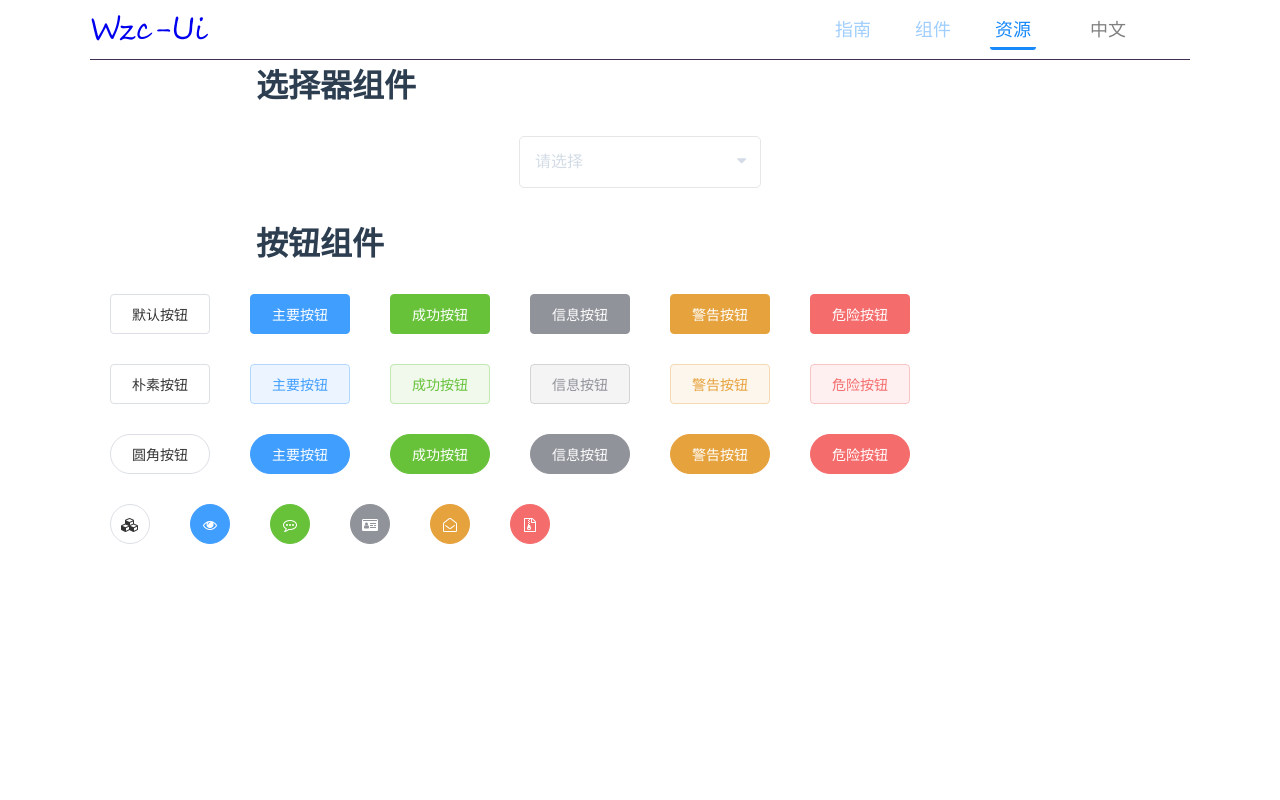
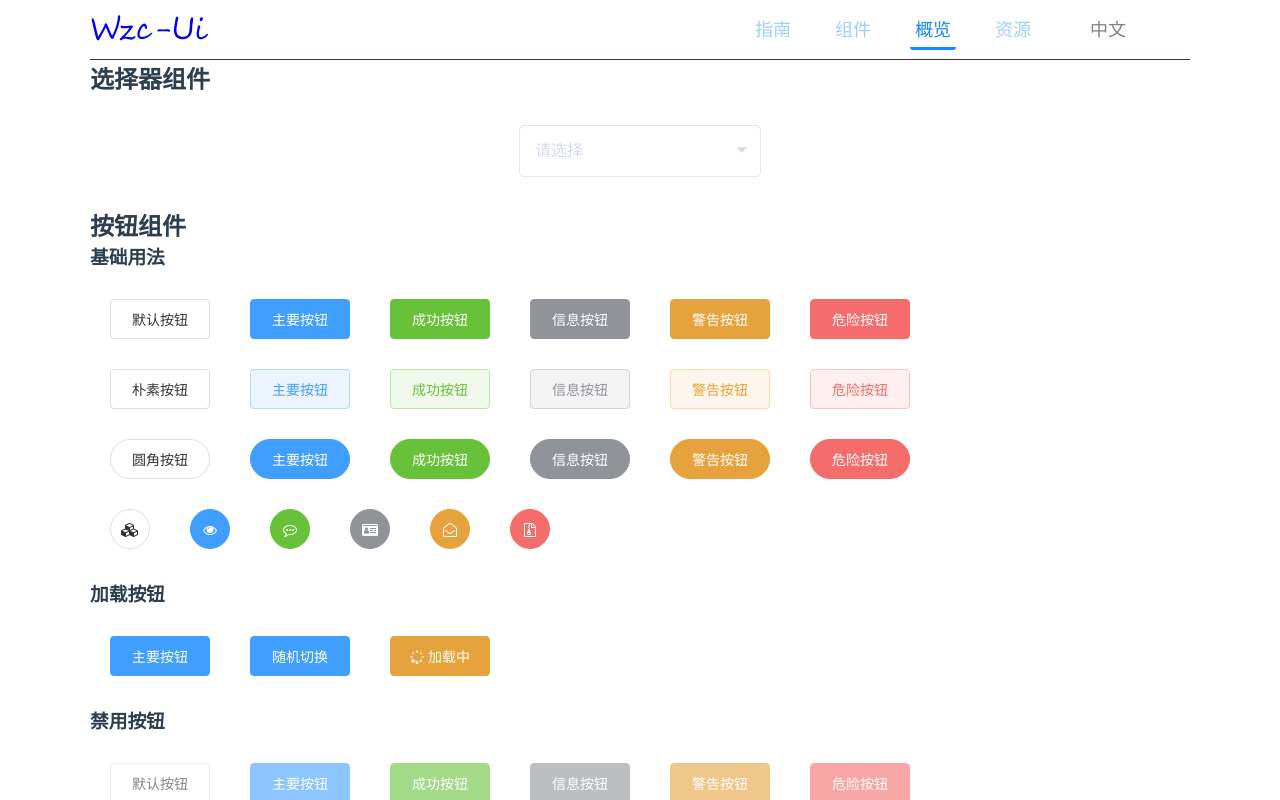
Before and after one commit to kongchengji/UiMade, a Vue app: page /#/HelloWorld in a window 1280 px wide. Built offline with nearby package versions, Linux system fonts and the light colour scheme.

Commit message:
按钮组件完成

```diff
--- a/src/App.vue
+++ b/src/App.vue
@@ -19,7 +19,8 @@
               itemList: [
                   { itemName: '指南', itemHref: '#/guide/useIntroduct' },
                   { itemName: '组件', itemHref: '#/compentList' },
-                  { itemName: '资源', itemHref: '#/HelloWorld' },
+                  { itemName: '概览', itemHref: '#/HelloWorld' },
+                  { itemName: '资源', itemHref: '' },
               ]
           }
       };
--- a/src/components/HelloWorld.vue
+++ b/src/components/HelloWorld.vue
@@ -1,6 +1,6 @@
 <template>
   <div class="hello">
-    <h1> 选择器组件 </h1>
+    <h2> 选择器组件 </h2>
     <wzcSelect :width="240" :height="50">
       <template v-slot:wzc_option>
 				<wzc_option v-for="(item) in showlist"
@@ -10,7 +10,8 @@
 			</template>
     </wzcSelect>
 
-    <h1> 按钮组件 </h1>
+    <h2> 按钮组件 </h2>
+    <h3> 基础用法 </h3>
     <div class="buttonlist">
       <wzc_button> 默认按钮 </wzc_button>
       <wzc_button type="primary"> 主要按钮 </wzc_button>
@@ -43,6 +44,36 @@
       <wzc_button circle type="warning"> <i class="fa fa-envelope-open-o"></i> </wzc_button>
       <wzc_button circle type="danger" > <i class="fa fa-file-archive-o"></i> </wzc_button>
     </div>
+    <h3> 加载按钮 </h3>
+    <div class="buttonlist">
+      <wzc_button type="primary" :loading="isload" @click.native="reload" > 主要按钮 </wzc_button>
+      <wzc_button :type="buttype" :loading="isload2" @click.native="reload2" > 随机切换 </wzc_button>
+      <wzc_button type="warning" :loading="true" > 加载按钮 </wzc_button>
+    </div>
+    <h3> 禁用按钮 </h3>
+    <div class="buttonlist">
+      <wzc_button disabled > 默认按钮 </wzc_button>
+      <wzc_button disabled type="primary"> 主要按钮 </wzc_button>
+      <wzc_button disabled type="success"> 成功按钮 </wzc_button>
+      <wzc_button disabled type="info"> 信息按钮 </wzc_button>
+      <wzc_button disabled type="warning"> 警告按钮 </wzc_button>
+      <wzc_button disabled type="danger"> 危险按钮 </wzc_button>
+    </div>
+    <div class="buttonlist">
+      <wzc_button disabled plain> 朴素按钮 </wzc_button>
+      <wzc_button disabled plain type="primary"> 主要按钮 </wzc_button>
+      <wzc_button disabled plain type="success"> 成功按钮 </wzc_button>
+      <wzc_button disabled plain type="info"> 信息按钮 </wzc_button>
+      <wzc_button disabled plain type="warning"> 警告按钮 </wzc_button>
+      <wzc_button disabled plain type="danger"> 危险按钮 </wzc_button>
+    </div>
+    <h3> 图标按钮 </h3>
+    <div class="buttonlist">
+      <wzc_button ><i class="fa fa-cubes"></i>文件</wzc_button>
+      <wzc_button type="primary"> 眼睛<i class="fa fa-eye"></i> </wzc_button>
+      <wzc_button type="success"> <i class="fa fa-commenting-o"></i> 聊天 </wzc_button>
+      <wzc_button type="info"   > <i class="fa fa-drivers-license"></i> 身份证 </wzc_button>
+    </div>
   </div>
 </template>
 
@@ -71,7 +102,42 @@
             item_name: '选项2',
             item_id: '2',
           },
-        ]
+          {
+            item_name: '选项3',
+            item_id: '3',
+          },
+        ],
+        isload: true,
+        isload2: false,
+        isloadindex: 0,
+        isloadindex2: 0,
+        buttype: 'primary',
+        but_array: ['success', 'primary', 'danger', 'info', 'warning'],
+      }
+    },
+    mounted () {
+      let _this = this;
+      this.isloadindex = setTimeout(function(){
+        _this.isload = false;
+      }, 3000)
+    },
+    methods: {
+      reload () {
+        let _this = this;
+        _this.isload = true;
+        clearTimeout(_this.isloadindex)
+        this.isloadindex = setTimeout(function(){
+          _this.isload = false;
+        }, 3000)
+      },
+      reload2 () {
+        let _this = this;
+        _this.isload2 = true;
+        clearTimeout(_this.isloadindex2)
+        this.isloadindex2 = setTimeout(function(){
+          _this.isload2 = false;
+          _this.buttype = _this.but_array[Math.floor(Math.random() * (6))];
+        }, 3000)
       }
     }
   }
@@ -82,8 +148,8 @@
   .wzc_select {
     margin: 30px auto;
   }
-  h1 {
-    margin-left: 20%;
+  h3, h2 {
+    margin-left: calc(50% - 550px);
   }
   .buttonlist {
     margin: 30px auto;
--- a/src/components/button/wzc-button.vue
+++ b/src/components/button/wzc-button.vue
@@ -3,9 +3,13 @@
         typeclass ,
         { 'is-plain': plain },
         { 'is-round': round },
-        { 'is-circle': circle }
+        { 'is-circle': circle },
+        { 'is-disabled': disabled }
     ]">
-        <span>
+        <span class="wzc_button_loading" v-if="loading">
+            <i class="fa fa-spinner fa-spin" aria-hidden="true" ></i> 加载中
+        </span>
+        <span class="wzc_button_contain" v-else>
             <slot></slot>
         </span>
     </div>
@@ -32,19 +36,32 @@ export default {
             type: Boolean,
             default: false
         },
+        disabled: {
+            type: Boolean,
+            default: false
+        },
+        loading: {
+            type: Boolean,
+            default: false
+        }
     },
     data() {
         return {
-            typeclass: 'default'
+            typeclass: 'default',
         };
     },
     created() {},
     mounted() {
         this.typeclass = 'wzc_button_' + this.type;
     },
-    watch: {},
+    watch: {
+        type (type){
+            this.typeclass = 'wzc_button_' + type;
+        }
+    },
     computed: {},
-    methods: {},
+    methods: {
+    },
 };
 </script>
 <style scoped>
@@ -65,7 +82,7 @@ export default {
         -ms-user-select: none;
         -moz-user-select: none;
     }
-    .wzc_button:hover {
+    .wzc_button:not(.is-disabled):hover {
         background-color: #ECF5FF;
         border-color: #B3D8FF;
         color: #409eff;
@@ -75,7 +92,7 @@ export default {
         background-color: #409eff;
         border-color: #409eff;
     }
-    .wzc_button_primary:hover {
+    .wzc_button_primary:not(.is-disabled):hover {
         color: #fff;
         background-color: #66b1ff;
         border-color: #66b1ff;
@@ -85,7 +102,7 @@ export default {
         background-color: #67c23a;
         border-color: #67c23a;
     }
-    .wzc_button_success:hover {
+    .wzc_button_success:not(.is-disabled):hover {
         color: #fff;
         background-color: #85ce61;
         border-color: #85ce61;
@@ -95,7 +112,7 @@ export default {
         background-color: #909399;
         border-color: #909399;
     }
-    .wzc_button_info:hover {
+    .wzc_button_info:not(.is-disabled):hover {
         color: #fff;
         background-color: #a6a9ad;
         border-color: #a6a9ad;
@@ -105,7 +122,7 @@ export default {
         background-color: #e6a23c;
         border-color: #e6a23c;
     }
-    .wzc_button_warning:hover {
+    .wzc_button_warning:not(.is-disabled):hover {
         color: #fff;
         background-color: #ebb563;
         border-color: #ebb563;
@@ -115,13 +132,13 @@ export default {
         background-color: #f56c6c;
         border-color: #f56c6c;
     }
-    .wzc_button_danger:hover {
+    .wzc_button_danger:not(.is-disabled):hover {
         color: #fff;
         background-color: #f78989;
         border-color: #f78989;
     }
     /* ****************  plain  **************** */
-    .wzc_button.is-plain:hover {
+    .wzc_button.is-plain:not(.is-disabled):hover {
         background-color: #fff;
         border-color: #409eff;
         color: #409eff;
@@ -131,7 +148,7 @@ export default {
         background-color: #ecf5ff;
         border-color: #b3d8ff;
     }
-    .wzc_button_primary.is-plain:hover {
+    .wzc_button_primary.is-plain:not(.is-disabled):hover {
         color: #fff;
         background-color: #409eff;
         border-color: #409eff;
@@ -141,7 +158,7 @@ export default {
         background: #f0f9eb;
         border-color: #c2e7b0;
     }
-    .wzc_button_success.is-plain:hover {
+    .wzc_button_success.is-plain:not(.is-disabled):hover {
         color: #fff;
         background-color: #85ce61;
         border-color: #85ce61;
@@ -151,7 +168,7 @@ export default {
         background: #f4f4f5;
         border-color: #d3d4d6;
     }
-    .wzc_button_info.is-plain:hover {
+    .wzc_button_info.is-plain:not(.is-disabled):hover {
         color: #fff;
         background-color: #909399;
         border-color: #909399;
@@ -161,7 +178,7 @@ export default {
         background: #fdf6ec;
         border-color: #f5dab1;
     }
-    .wzc_button_warning.is-plain:hover {
+    .wzc_button_warning.is-plain:not(.is-disabled):hover {
         color: #fff;
         background-color: #e6a23c;
         border-color: #e6a23c;
@@ -171,28 +188,28 @@ export default {
         background: #fef0f0;
         border-color: #fbc4c4;
     }
-    .wzc_button_danger.is-plain:hover {
+    .wzc_button_danger.is-plain:not(.is-disabled):hover {
         color: #fff;
         background-color: #f56c6c;
         border-color: #f56c6c;
     }
     /* *****************  active  ********************** */
-    .wzc_button_default:active, .wzc_button_default.is-plain:active {
+    .wzc_button_default:not(.is-disabled):active, .wzc_button_default.is-plain:not(.is-disabled):active {
         border: 1px solid #3e9fd4;
     }
-    .wzc_button_primary:active, .wzc_button_primary.is-plain:active {
+    .wzc_button_primary:not(.is-disabled):active, .wzc_button_primary:not(.is-disabled).is-plain:active {
         background-color: #0b8cd2;
     }
-    .wzc_button_success:active, .wzc_button_success.is-plain:active{
+    .wzc_button_success:not(.is-disabled):active, .wzc_button_success.is-plain:not(.is-disabled):active{
         background-color: #22b422;
     }
-    .wzc_button_info:active, .wzc_button_info.is-plain:active{
+    .wzc_button_info:not(.is-disabled):active, .wzc_button_info.is-plain:not(.is-disabled):active{
         background-color: rgb(130, 132, 138);
     }
-    .wzc_button_warning:active, .wzc_button_warning.is-plain:active{
+    .wzc_button_warning:not(.is-disabled):active, .wzc_button_warning.is-plain:not(.is-disabled):active{
         background-color: rgb(207, 146, 54);
     }
-    .wzc_button_danger:active, .wzc_button_danger.is-plain:active{
+    .wzc_button_danger:not(.is-disabled):active, .wzc_button_danger.is-plain:not(.is-disabled):active{
         background-color: rgb(221, 97, 97);
     }
     /* *****************  round  ********************** */
@@ -204,4 +221,13 @@ export default {
         border-radius: 50%;
         width: 40px;
     }
+    /* *****************  disabled  ********************** */
+    .wzc_button.is-disabled, .wzc_button.is-disabled:active, .wzc_button.is-disabled:hover {
+        cursor: not-allowed;
+        opacity: .6;
+        filter: alpha(opacity=60);
+    }
+    .wzc_button_contain .fa {
+        margin: 0px 5px;
+    }
 </style>
--- a/src/components/select/wzc-select.vue
+++ b/src/components/select/wzc-select.vue
@@ -5,7 +5,7 @@
                 <!-- 选中后的内容 -->
                 <div class="selectinfos" :title="label" :class="{ 'no_select': label == '请选择' }"> {{ label }} </div>
                 <!-- 三角形图标 -->
-                <div class="imgthree fa fa-caret-up" :class="{ 'is-reverse': isListShow }"></div>
+                <i class="imgthree fa fa-caret-up" :class="{ 'is-reverse': isListShow }"></i>
             </div>
         </div>
         <!-- 下拉框列表 -->
```
